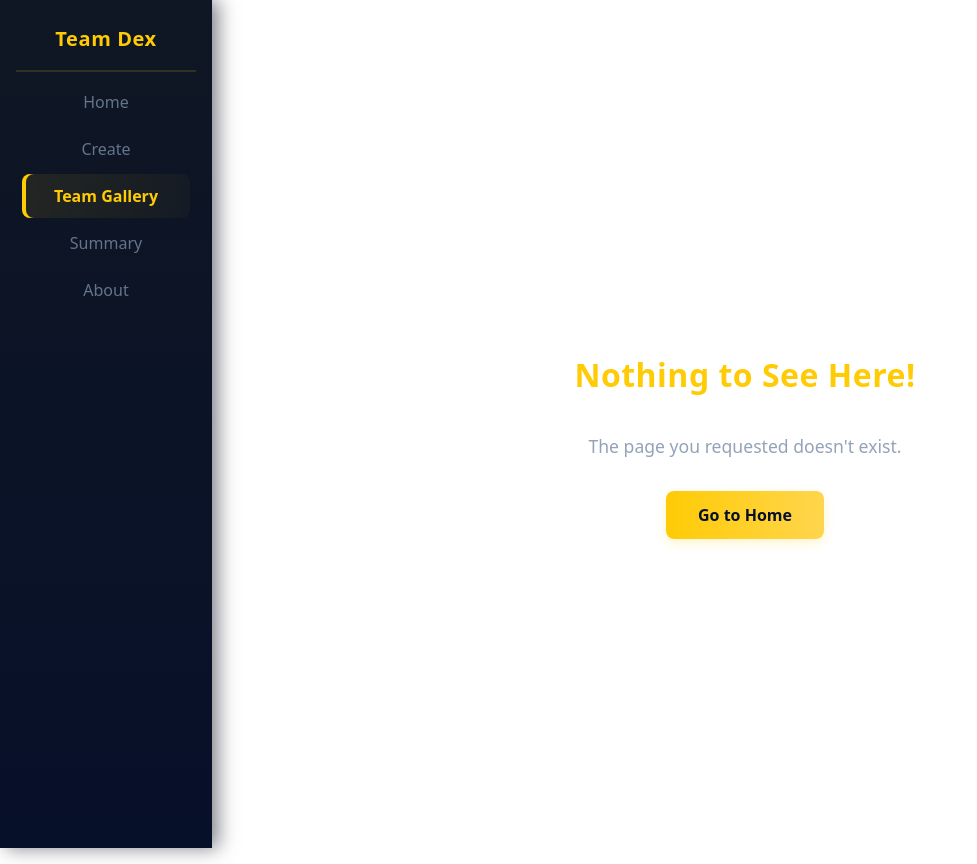
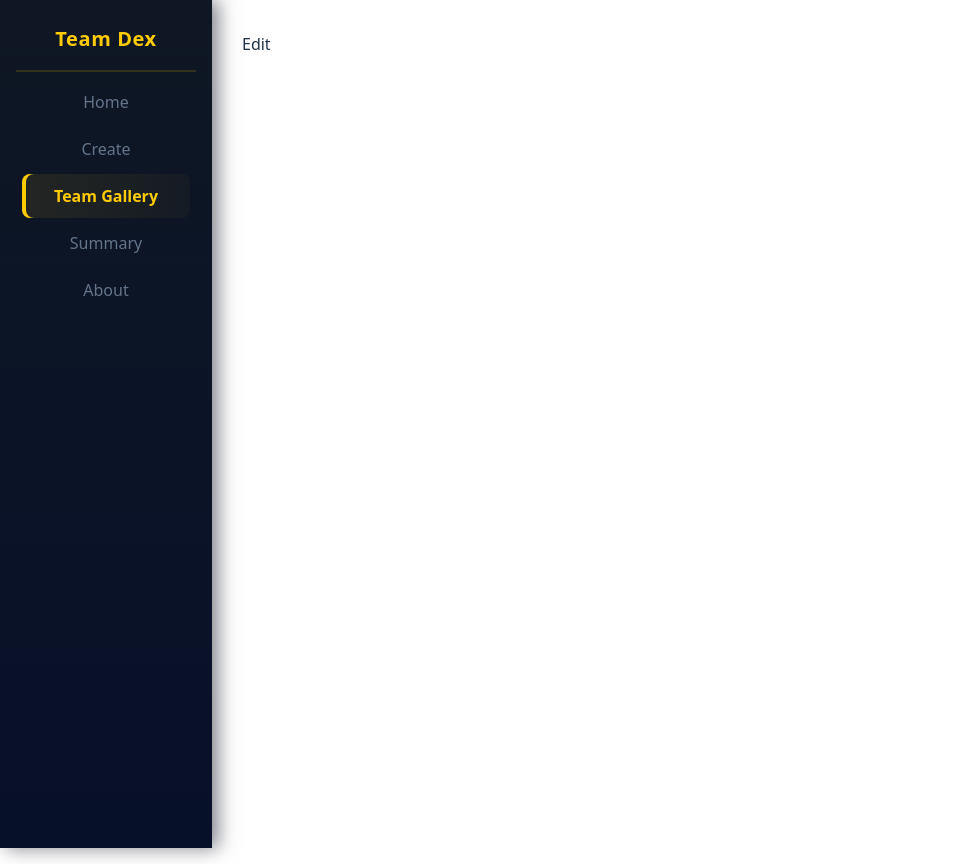
Before and after one commit to anekemuna/team-dex, a React (Vite) app: page /gallery/edit/1 in a window 1280 px wide. Shown: the whole page, without its empty margins (0-977 px from the left). After the commit the page ends 800 px from the top, so only its background shows below. Built offline with nearby package versions, Linux system fonts and the light colour scheme; no server answers.

Commit message:
Add Edit page and Routing

```diff
--- a/src/App.jsx
+++ b/src/App.jsx
@@ -8,6 +8,7 @@ import NotFound from "./routes/NotFound";
 import About from "./pages/About";
 import Summary from "./pages/Summary";
 import Detail from "./pages/Detail";
+import Edit from "./pages/Edit";
 
 function App() {
   return (
@@ -18,6 +19,7 @@ function App() {
           <Route path='create' element={<Create />} />
           <Route path='gallery' element={<Gallery />} />
           <Route path='gallery/detail/:id' element={<Detail />} />
+          <Route path='gallery/edit/:id' element={<Edit />} />
           <Route path='summary' element={<Summary />} />
           <Route path='about' element={<About />} />
           <Route path="*" element={<NotFound />} />
--- /dev/null
+++ b/src/pages/Edit.jsx
@@ -0,0 +1,9 @@
+import React from 'react'
+
+const Edit = () => {
+  return (
+    <div>Edit</div>
+  )
+}
+
+export default Edit
```
